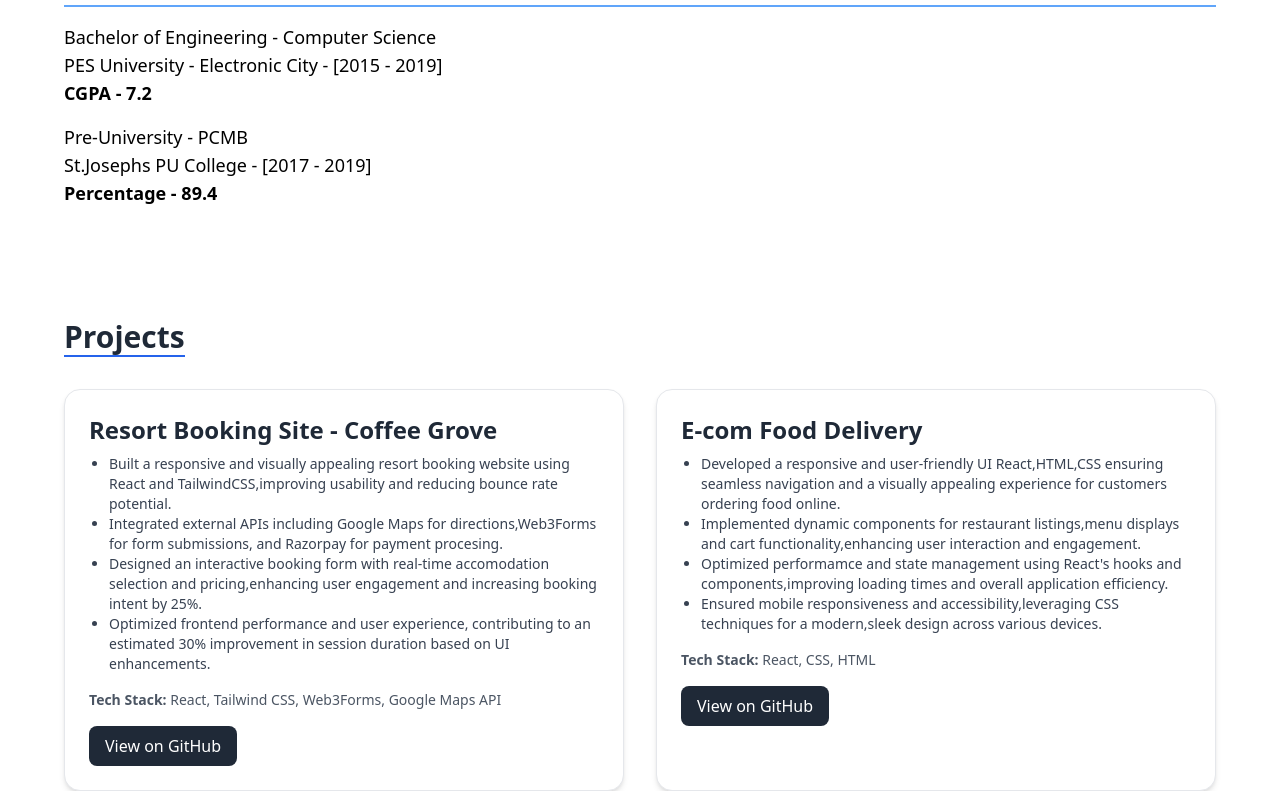
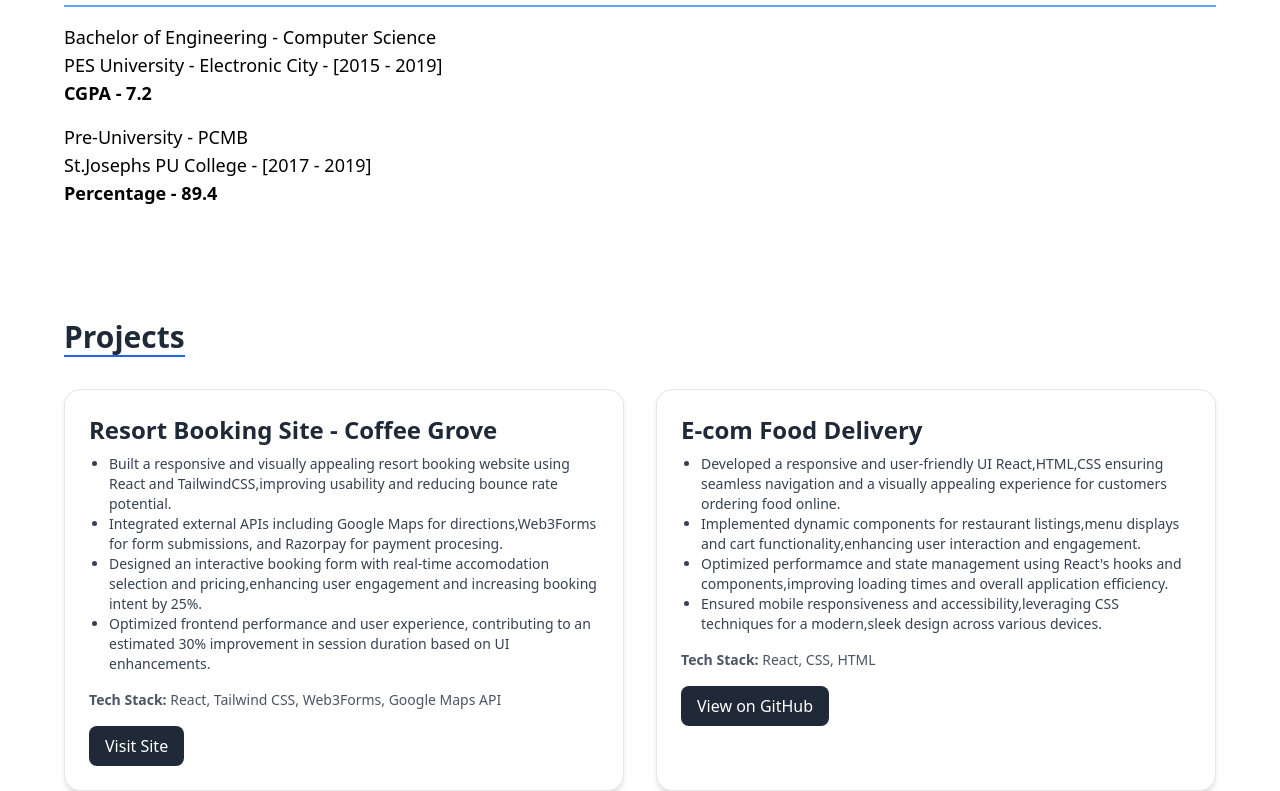
Before and after one commit to SparithGowda/portfolio, a React (Create React App) app: page / in a window 1280 px wide. Shown: the part 742-1533 px from the top of the page. Built offline with nearby package versions, Linux system fonts and the light colour scheme.

Commit message:
added new feature

```diff
--- a/public/index.html
+++ b/public/index.html
@@ -9,7 +9,7 @@
       name="description"
       content="Web site created using create-react-app"
     />
-    <link rel="apple-touch-icon" href="%PUBLIC_URL%/logo192.png" />
+    <!--<link rel="apple-touch-icon" href="%PUBLIC_URL%/logo192.png" />-->
     <!--
       manifest.json provides metadata used when your web app is installed on a
       user's mobile device or desktop. See https://developers.google.com/web/fundamentals/web-app-manifest/
--- a/src/Components/Navbar.jsx
+++ b/src/Components/Navbar.jsx
@@ -1,9 +1,7 @@
 import React,{useState,useRef,useEffect} from "react";
-
 import email from "../Assets/email.png";
 import download from "../Assets/download.png";
 import github from "../Assets/GIthub.png";
-
 import linkedin from "../Assets/Linkedin.png";
 
 
--- a/src/Components/Projects.jsx
+++ b/src/Components/Projects.jsx
@@ -23,12 +23,12 @@ function Projects() {
             <span className="font-semibold">Tech Stack:</span> React, Tailwind CSS, Web3Forms, Google Maps API
           </p>
           <a
-            href="https://github.com/SparithGowda/resort-booking-site"
+            href="https://resort-booking-site-pi.vercel.app"
             target="_blank"
             rel="noopener noreferrer"
             className="inline-block text-white bg-gray-800 hover:bg-gray-700 font-medium py-2 px-4 rounded-lg transition"
           >
-            View on GitHub
+            Visit Site
           </a>
         </div>
 
```
Also changed, not shown: 1 other file (tests, documents, lock files or other folders).
